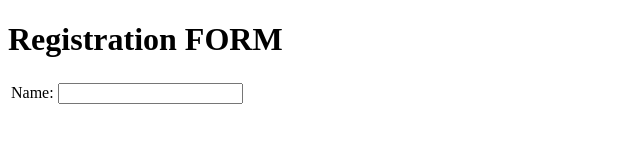
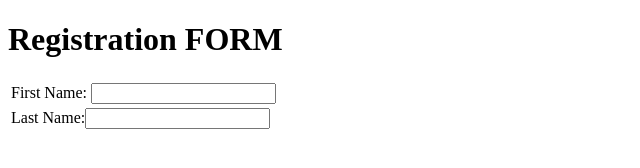
Before and after one commit to nikhilnikam619/Student-name-site, a plain HTML site: page index.html in a window 1280 px wide. Shown: the whole page, without its empty margins (0-640 px from the left). Drawn offline with Linux system fonts and the light colour scheme.

Commit message:
git commit: changed in html page

```diff
--- a/index.html
+++ b/index.html
@@ -14,7 +14,12 @@
 
             <table>
                 <tr>
-                    <td>Name: <input type="text" id="text1"></td>
+                    <td>First Name: <input type="text" id="text1"></td>
+                </tr>
+
+                <tr>
+                    <td>Last Name:<input type="text">
+                    </td>
                 </tr>
             </table>
         </form>
```
